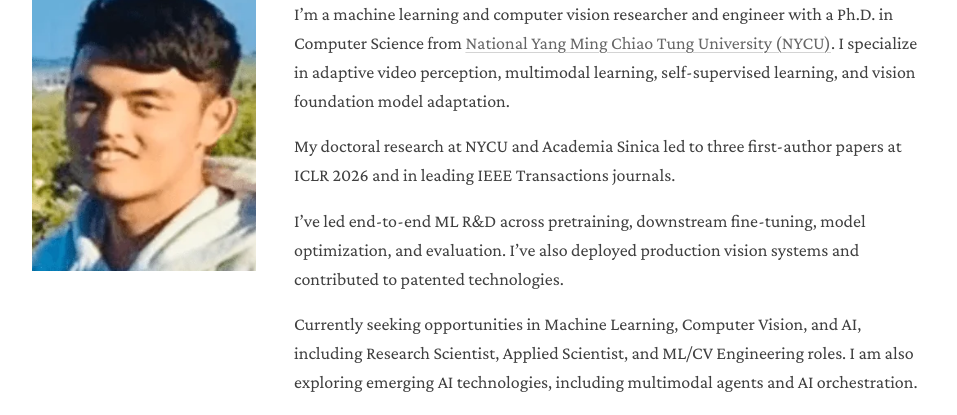
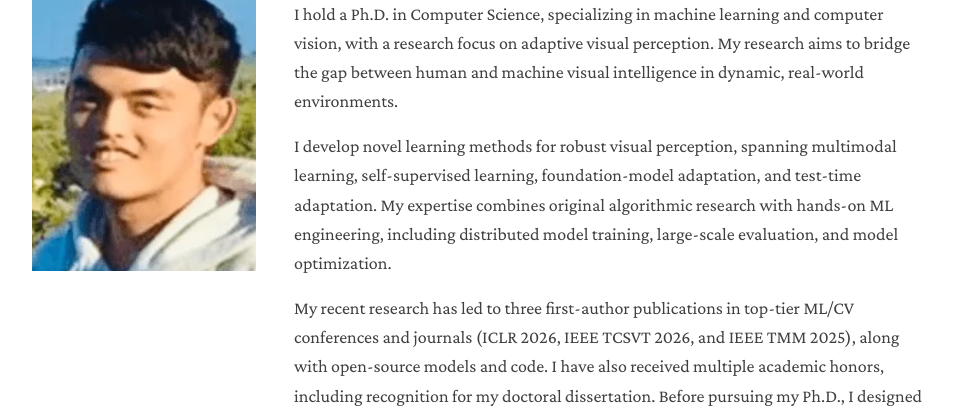
Before and after one commit to chenshihfang/chenshihfang.github.io, a plain HTML site: page index.html in a window 1280 px wide. Shown: the part 189-604 px from the top of the page, without its empty margins (160-1117 px from the left). Drawn offline with Linux system fonts and the light colour scheme.

Commit message:
Update homepage introduction

```diff
--- a/index.html
+++ b/index.html
@@ -139,10 +139,10 @@
       <img class="portrait" src="assets/portrait.webp" alt="Shih-Fang Chen" width="274" height="400" fetchpriority="high">
       <div class="bio">
         <h1 id="intro-title">Hello, I'm Shih-Fang Chen</h1>
-        <p>I’m a machine learning and computer vision researcher and engineer with a Ph.D. in Computer Science from <a href="https://www.nycu.edu.tw/" target="_blank" rel="noopener">National Yang Ming Chiao Tung University (NYCU)</a>. I specialize in adaptive video perception, multimodal learning, self-supervised learning, and vision foundation model adaptation.</p>
-        <p>My doctoral research at NYCU and Academia Sinica led to three first-author papers at ICLR 2026 and in leading IEEE Transactions journals.</p>
-        <p>I’ve led end-to-end ML R&amp;D across pretraining, downstream fine-tuning, model optimization, and evaluation. I’ve also deployed production vision systems and contributed to patented technologies.</p>
-        <p>Currently seeking opportunities in Machine Learning, Computer Vision, and AI, including Research Scientist, Applied Scientist, and ML/CV Engineering roles. I am also exploring emerging AI technologies, including multimodal agents and AI orchestration.</p>
+        <p>I hold a Ph.D. in Computer Science, specializing in machine learning and computer vision, with a research focus on adaptive visual perception. My research aims to bridge the gap between human and machine visual intelligence in dynamic, real-world environments.</p>
+        <p>I develop novel learning methods for robust visual perception, spanning multimodal learning, self-supervised learning, foundation-model adaptation, and test-time adaptation. My expertise combines original algorithmic research with hands-on ML engineering, including distributed model training, large-scale evaluation, and model optimization.</p>
+        <p>My recent research has led to three first-author publications in top-tier ML/CV conferences and journals (ICLR 2026, IEEE TCSVT 2026, and IEEE TMM 2025), along with open-source models and code. I have also received multiple academic honors, including recognition for my doctoral dissertation. Before pursuing my Ph.D., I designed computer vision algorithms to address real-world industrial challenges and collaborated with industry partners to deploy these solutions, contributing to granted invention patents.</p>
+        <p>I'm exploring Research Scientist, Applied Scientist, and ML/CV Engineering opportunities to advance AI research and develop innovative solutions with real-world impact.</p>
         <div class="profile-links" aria-label="Profile links">
           <a href="cv/"><svg class="icon"><use href="#icon-file"/></svg>Curriculum Vitae</a>
           <a href="https://scholar.google.com/citations?user=X8uMo8EAAAAJ" target="_blank" rel="noopener"><svg class="icon"><use href="#icon-scholar"/></svg>Scholar</a>
```
